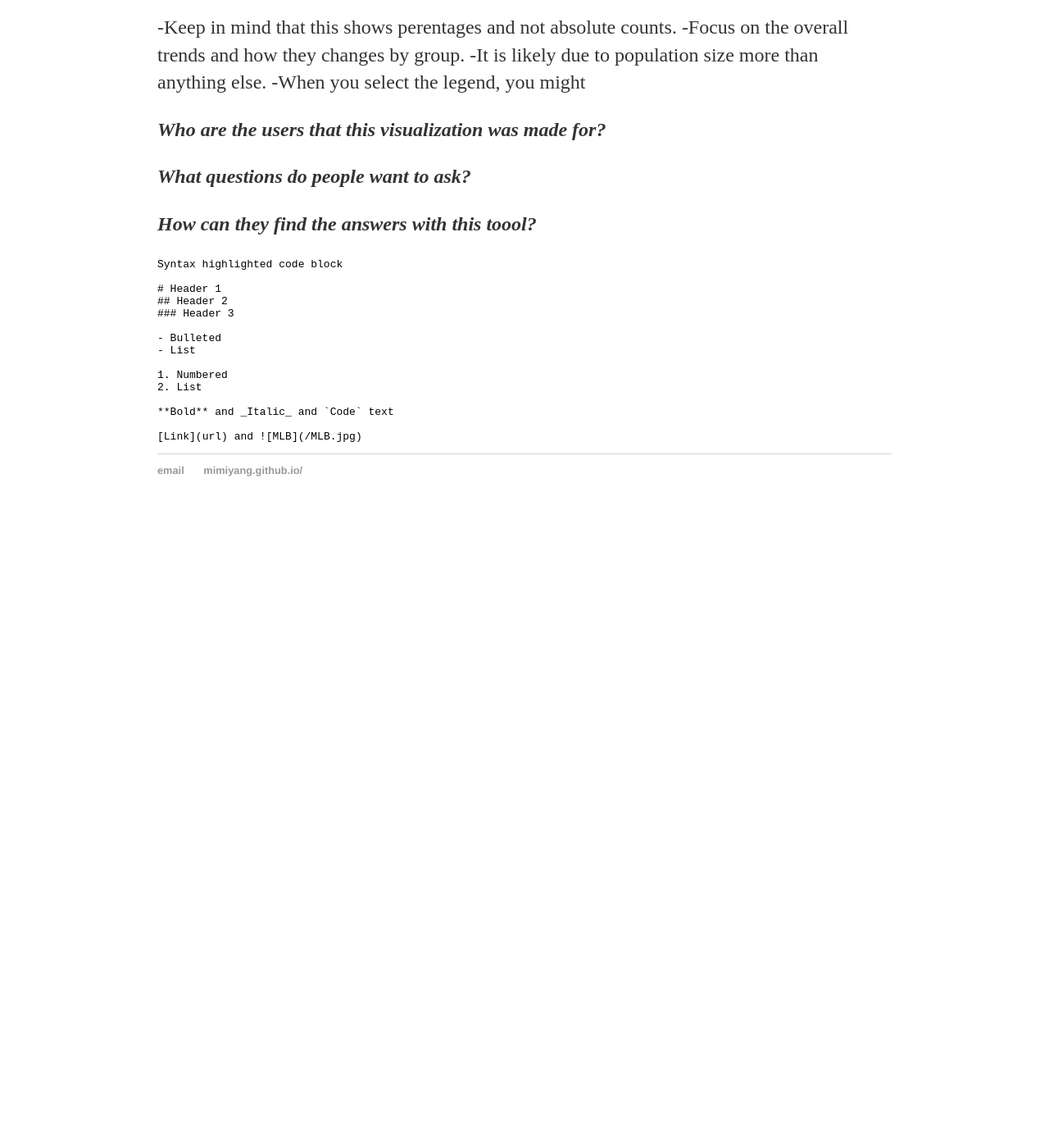
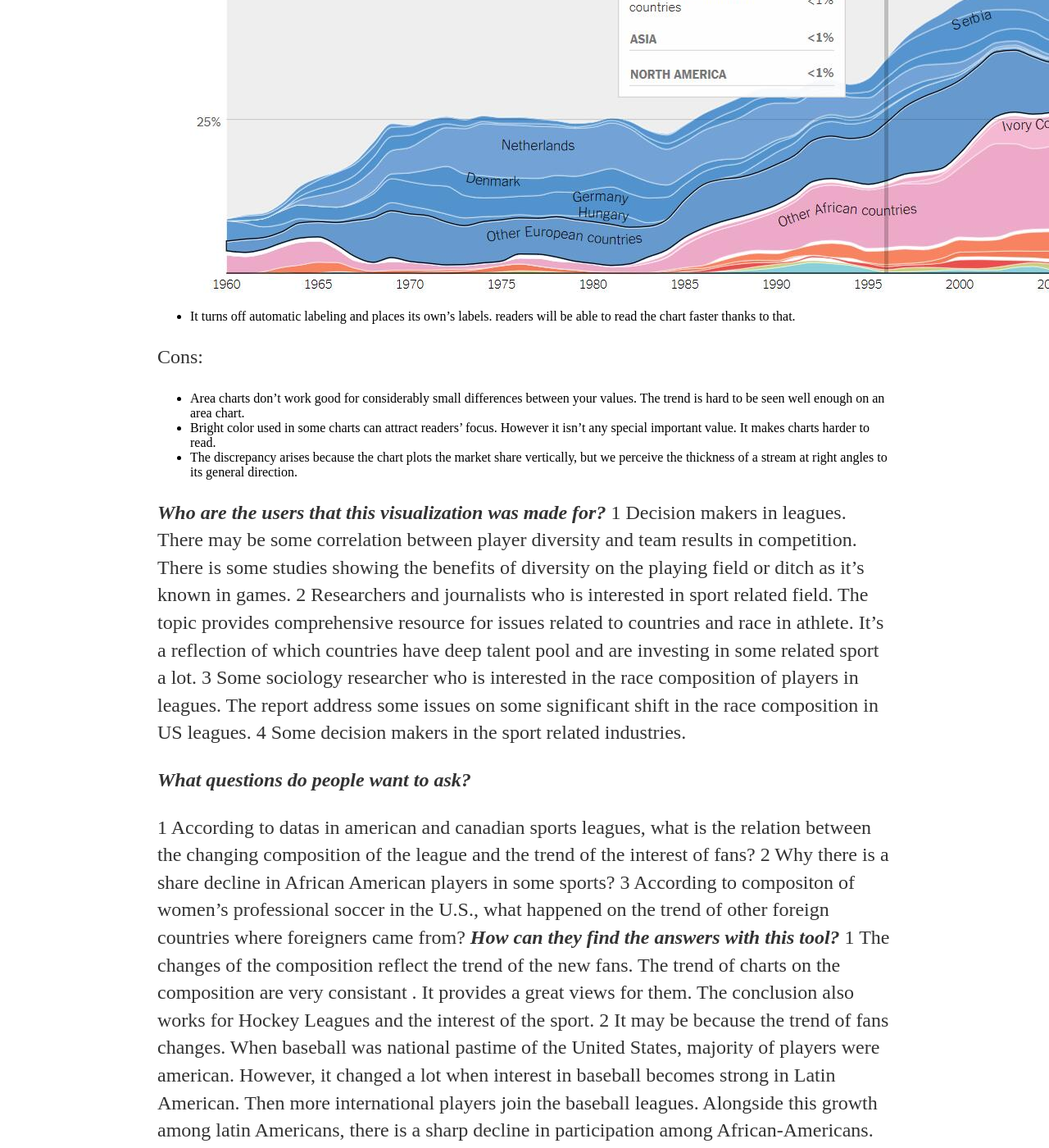
Before and after one commit to mimiyang/mimiyang.github.io, a Jekyll site: the page built from index.md, in a window 1280 px wide and 1400 px high, scrolled down 5306 px. Shown: the whole window at 82% size. Built offline with Jekyll 4.4.1, drawn with Linux system fonts in a browser that asks for light colours; our own code applies the rules of GitHub Pages for plain Markdown files; before the commit the page ends 5947 px from its top, so only the background shows below that; some of the changed text lies outside the part shown.

Commit message:
change index.md

````diff
--- a/index.md
+++ b/index.md
@@ -15,15 +15,17 @@ More and more data and evidences show that the composition of athletes in most o
 
 This interactive visualization show where athletes in 15 of the best-known professional leagues come from. It includes:
 
-- The data is about players' birthplace in 15 leagues along years. Those 9 top European leagues are  the Jupiler League, Premier League, Ligue 1, Bundesliga, Serie A, Eredivisie, Primeira Liga, Scottish Premiership, La Liga.![](/european_01.PNG)
+- The data is about players' birthplace in 15 leagues along years. Those 9 top European leagues are  the Jupiler League, Premier League, Ligue 1, Bundesliga, Serie A, Eredivisie, Primeira Liga, Scottish Premiership, La Liga.!
+		1[](/european_01.PNG)
 
-And 6 American and Canadian sports leagues are M.L.B., N.B.A., N.H.L, N.F.L., M.L.S., U.S. Women's Soccer. ![](/usa_01.PNG)
+And 6 American and Canadian sports leagues are M.L.B., N.B.A., N.H.L, N.F.L., M.L.S., U.S. Women's Soccer.
+		![](/usa_01.PNG)
 - 15 Stacked Area Charts. Stacked area charts are good choice for this project. It lets you see categorical data over time. Interaction allows you to focus on specific categories without losing sight of the big picture.
 
 - Features:
 	1. Arrange more than one d3.js graph on a web page. Take the graph for european leagues as example. It combines 9 graphs together.
-	   ![](/european_01.PNG)
-	2.	It gives a broad view of the topic developing over years. You can get different groups' share. You will get inspired by the change of share over time.
+	    ![](/european_01.PNG)
+	2.	It gives a broad view of the topic developing over years. You can get different groups' share together and make comparison. You will get inspired by the change of share over time.
 		![](/premierLeague.jpg)
 	3.	It uses annotations and highlight ranges to add explanations to charts. It makes data for seperate group outstanding and interactive. It also helps readers to figure out more details about the chart.
 		![](/premierLeague.jpg)
@@ -53,18 +55,33 @@ The most reliable sources for American sports tend to list a player’s birthpla
 
 
 **<em>What works and what needs improvement?</em>**
+Pros:
 
--Keep in mind that this shows perentages and not absolute counts.
--Focus on the overall trends and how they changes by group.
--It is likely due to population size more than anything else.
--When you select the legend, you might
+- It selects the stacked area chart to group values of many catagories. It focuses on the overall trends and how they changes by group on shares instead of absolute values. And it is good choice in this case because there have many dates.
+- It considers grouping many tiny values together to one bigger value(e.g. "others european countries and african countries") to clean up the overall look of the chart. You will need fewer labels, which will help your readers to navigate themselves faster on the chart.
+	![](Jupiler.jpg)
+- It turns off automatic labeling and places its own's labels. readers will be able to read the chart faster thanks to that.
+
+Cons:
+
+- Area charts don't work good for considerably small differences between your values. The trend is hard to be seen well enough on an area chart.
+- Bright color used in some charts can attract readers' focus. However it isn't any special important value. It makes charts harder to read.
+- The discrepancy arises because the chart plots the market share vertically, but we perceive the thickness of a stream at right angles to its general direction.
 
 **<em>Who are the users that this visualization was made for?</em>**
+1 Decision makers in leagues. There may be some correlation between player diversity and team results in competition. There is some studies showing the benefits of diversity on the playing field or ditch as it's known in games.
+2 Researchers and journalists who is interested in sport related field. The topic provides comprehensive resource for issues related to countries and race in athlete. It's a reflection of which countries have deep talent pool and are investing in some related sport a lot.
+3 Some sociology researcher who is interested in the race composition of players in leagues. The report address some issues on some significant shift in the race composition in US leagues.
+4 Some decision makers in the sport related industries.
 
 **<em>What questions do people want to ask?</em>**
 
-**<em>How can they find the answers with this toool?</em>**
-
+1 According to datas in american and canadian sports leagues, what is the relation between the changing composition of the league and the trend of the interest of fans?
+2 Why there is a share decline in African American players in some sports?
+3 According to compositon of women's professional soccer in the U.S., what happened on the trend of other foreign countries where foreigners came from?
+**<em>How can they find the answers with this tool?</em>**
+1 The changes of the composition reflect the trend of the new fans. The trend of charts on the composition are very consistant . It provides a great views for them. The conclusion also works for Hockey Leagues and the interest of the sport.
+2 It may be because the trend of fans changes. When baseball was national pastime of the United States, majority of players were american. However, it changed a lot when interest in baseball becomes strong in Latin American. Then more international players join the baseball leagues. Alongside this growth among latin Americans, there is a sharp decline in participation among African-Americans.
 
 
 ```markdown
````
Also changed, not shown: african.jpg (added).
